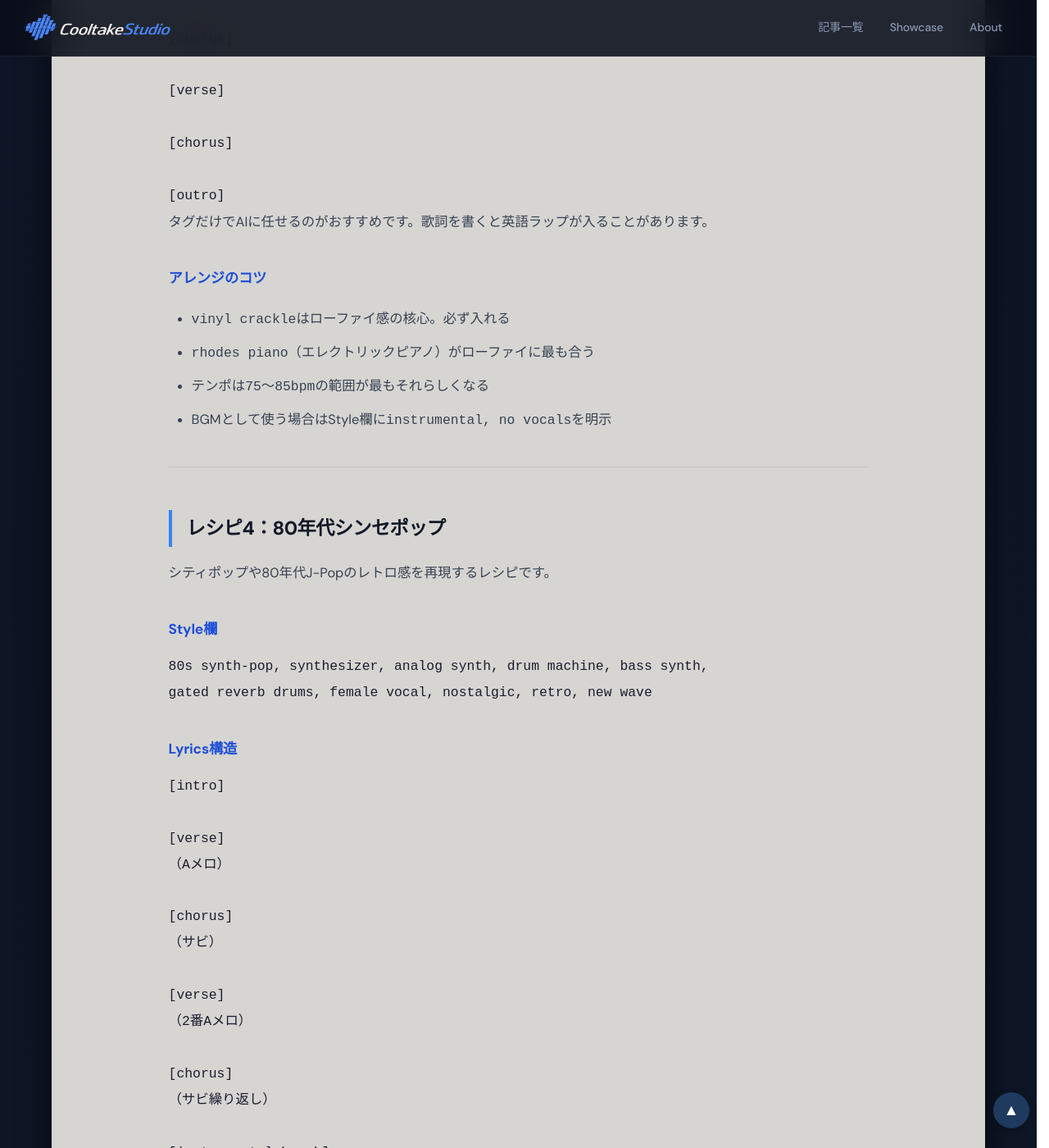
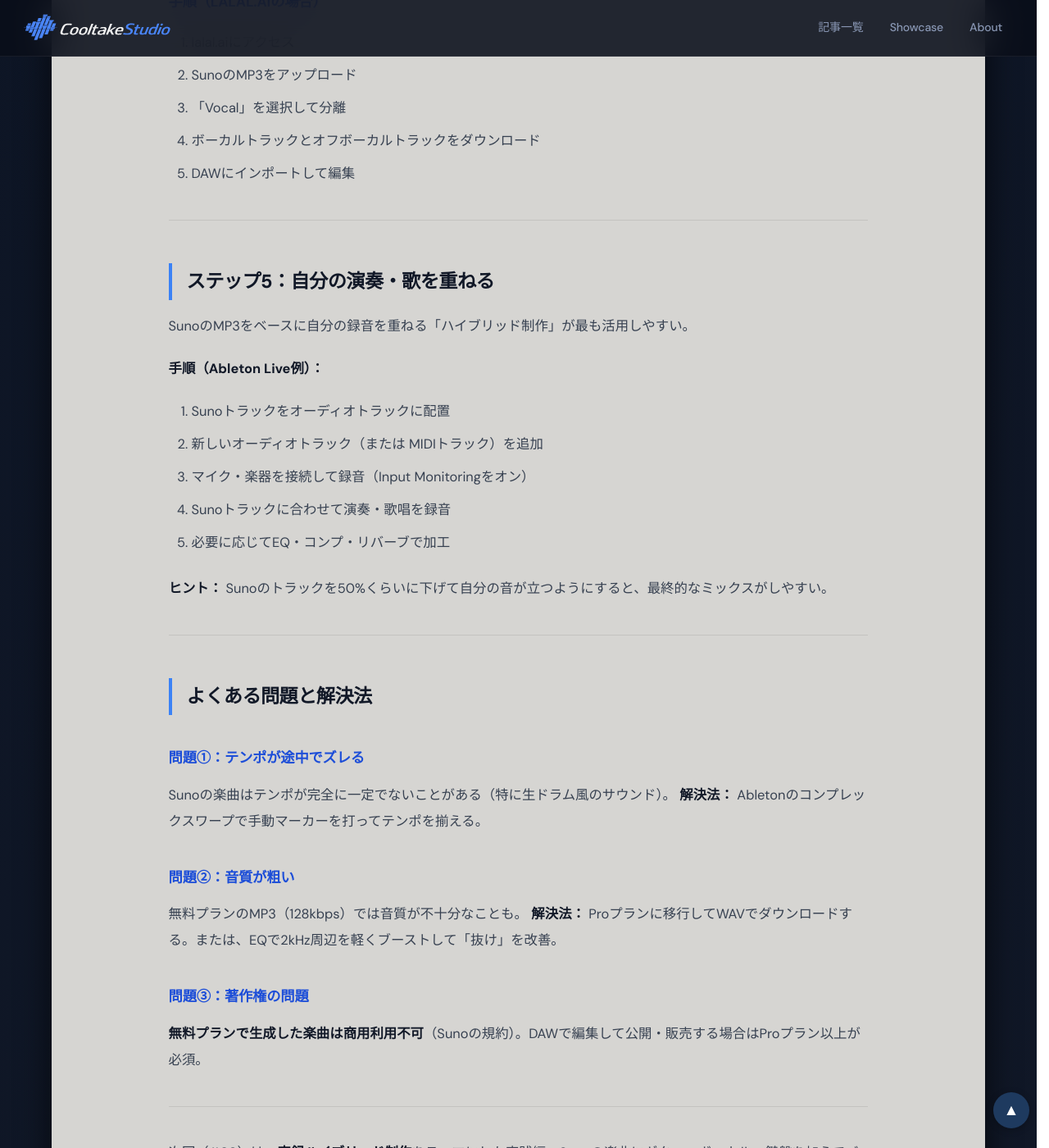
Before and after one commit to cooltake/cooltake-staging, a Jekyll site: the page built from _posts/2026-06-23-suno-guide-08.md, in a window 1280 px wide and 1400 px high, scrolled down 3533 px. Shown: the whole window at 82% size. Built offline with Jekyll 4.4.1, drawn with Linux system fonts in a browser that asks for light colours; some web fonts are replaced; some of the changed text lies outside the part shown.

````diff
--- a/_posts/2026-06-23-suno-guide-08.md
+++ b/_posts/2026-06-23-suno-guide-08.md
@@ -1,264 +1,148 @@
 ---
 layout: post
-title: "ジャンル別プロンプトレシピ — ロック・ジャズ・ローファイ・80sシンセの作り方【第8回】"
-description: "Suno AIでロック・ジャズ・ローファイヒップホップ・80年代シンセポップを作るための実践プロンプトレシピを紹介。コピペして使えるテンプレート集です。"
+title: "【第8回】SunoとDAW連携ガイド｜MP3をAbleton・Logic・Cubaseに読み込んでリミックス・追加録音する方法"
+description: "Suno AIで生成したMP3をDAW（Ableton Live・Logic Pro・Cubase）で活用する方法を解説。テンポ解析・ステムの取り扱い・ボーカルだけ抽出・追加録音まで実践的に紹介。"
 date: 2026-06-23
 categories: [production]
-tags: [Suno, AI音楽, プロンプト, ロック, ジャズ, ローファイ, シンセポップ]
+tags: [Suno AI, DAW, Ableton, Logic Pro, リミックス, AI音楽]
 image: /assets/images/thumb-suno-guide-08.jpg
+series: suno-guide
+series_title: "Sunoで曲を作る"
+series_num: 8
 ---
 
-## プロンプトのレシピ集
+> **このシリーズについて**
+> 「Sunoで曲を作る」全12回のシリーズです。#08はDAWとの連携方法。DAWの基本操作を知っている方向けの内容です。
 
-[第6回](/production/suno-guide-06/)・[第7回](/production/suno-guide-07/)で学んだ楽器コントロールとフレーズタグを、ジャンルごとに組み合わせたレシピ集です。コピペしてそのまま使えるテンプレートとして活用してください。
+## SunoのMP3をDAWで使う場面
 
-各レシピには「Style欄」「Lyrics欄（構造）」「アレンジのコツ」の3点セットで解説します。
+| 使い方 | 説明 |
+|--------|------|
+| **ベーストラックとして使う** | Sunoの楽曲に自分の演奏や歌を重ねる |
+| **リミックス素材として使う** | テンポ・音程を変えてリアレンジ |
+| **ボーカルだけ抽出** | AI Stem分離ツールでボーカルを取り出し別楽曲に使う |
+| **ループ素材として使う** | 一部分を切り出してループさせる |
+| **マスタリング** | EQ・コンプレッションで音質を整える |
 
 ---
 
-## レシピ1：インディーロック
+## ステップ1：SunoからMP3をダウンロード
 
-インディーロック特有の「荒削りな熱量」と「メロディアスなサビ」を再現するレシピです。
+1. 気に入った楽曲の「**...**」メニューをクリック
+2. 「**Download**」→「**Audio**」を選択
+3. MP3ファイルとして保存（通常128〜320kbps）
 
-### Style欄
-```
-indie rock, distorted electric guitar, driving drums, bass, male vocal,
-energetic, slightly rough, 120bpm
-```
-
-### Lyrics構造
-```
-[intro]
-
-[verse]
-（Aメロ歌詞）
-
-[pre-chorus]
-（Bメロ歌詞）
-
-[chorus]
-（サビ歌詞）
-
-[verse]
-（2番Aメロ）
-
-[pre-chorus]
-（2番Bメロ）
-
-[chorus]
-（サビ繰り返し）
-
-[guitar solo]
-
-[chorus]
-（ラストサビ）
-
-[outro]
-```
-
-### アレンジのコツ
-
-- `distorted guitar`だけではなく`crunchy guitar`を加えるとロック特有の粒立ちが出る
-- ドラムのタイトさを上げるには`tight snare`・`punchy kick`を追加
-- イントロにエネルギーを出したい場合は`[intro]`の前に`loud guitar riff`とStyle欄に追記
+> **ヒント：** ProプランではWAV（非圧縮）でのダウンロードも可能。DAWでの編集にはWAVが推奨。
 
 ---
 
-## レシピ2：スウィングジャズ（ビッグバンドスタイル）
+## ステップ2：DAWへのインポート
 
-1940〜50年代のスウィングジャズ感を出すレシピです。
+### Ableton Live
 
-### Style欄
-```
-swing jazz, big band, trumpet, trombone, saxophone, piano, upright bass,
-brush drums, swing feel, 1940s style, brass-driven
-```
+1. ブラウザパネルからMP3をドラッグ＆ドロップ
+2. オーディオトラックに配置される
+3. **Ctrl+Shift+W（Win）/ Cmd+Shift+W（Mac）** でWarpをオンにしてテンポ解析
 
-### Lyrics構造
-```
-[intro]
+**Warpの設定：**
+- Complex Proモード推奨（ボーカル付きの楽曲は特にComplex Proが優秀）
+- 「Warp from here（straight）」でテンポを揃える
 
-[verse]
-（テーマ歌詞またはAI任せ）
+### Logic Pro
 
-[saxophone solo]
+1. プロジェクトのテンポをSunoの楽曲に合わせる（後述のBPM解析を先に行う）
+2. Finderからオーディオトラックにドラッグ＆ドロップ
+3. 「テンポに従う」を選択
 
-[verse]
-（テーマ再現）
+### Cubase
 
-[outro]
-```
-
-### アレンジのコツ
-
-- `big band`を入れることでブラスセクションが自動的に厚くなる
-- `brush drums`はジャズの定番。`drum machine`は絶対に入れない
-- インストにしたい場合はStyle欄に`no vocals, instrumental`を追加し、Lyricsはタグだけにする
-- `swing feel`の代わりに`bebop`を入れるとより速くアグレッシブなスタイルになる
+1. Project → Import → Audio Fileでインポート
+2. Musical Modeをオンにしてテンポ解析
+3. 必要に応じてオーディオワープでテンポ修正
 
 ---
 
-## レシピ3：ローファイヒップホップ
+## ステップ3：BPMを特定する
 
-集中BGM・作業用BGMとして人気のローファイヒップホップのレシピです。
+SunoはBPMをプロンプトで指定しても±5程度ズレることがある。正確なBPMを調べる方法：
 
-### Style欄
-```
-lo-fi hip hop, mellow, vinyl crackle, rhodes piano, soft drums, bass,
-chill, relaxed, nostalgic, 80bpm, no vocals
-```
+### 方法①：DAW内で自動解析
 
-### Lyrics構造
-```
-[intro]
+- Ableton：Warpオン後にBPMが自動表示される
+- Logic：スマートテンポで解析可能
+- Cubase：Detect Tempo機能を使用
 
-[verse]
+### 方法②：無料BPM解析ツール
 
-[chorus]
+**BPMTap（ブラウザで使える）：**
+- 曲に合わせてスペースキーを押してBPMを測定
 
-[verse]
-
-[chorus]
-
-[outro]
-```
-
-タグだけでAIに任せるのがおすすめです。歌詞を書くと英語ラップが入ることがあります。
-
-### アレンジのコツ
-
-- `vinyl crackle`はローファイ感の核心。必ず入れる
-- `rhodes piano`（エレクトリックピアノ）がローファイに最も合う
-- テンポは`75〜85bpm`の範囲が最もそれらしくなる
-- BGMとして使う場合はStyle欄に`instrumental, no vocals`を明示
+**Sonic Visualiser（無料DAW）：**
+- Onset Detectionプラグインを使ってより正確に解析
 
 ---
 
-## レシピ4：80年代シンセポップ
+## ステップ4：ステム分離（ボーカルの抽出）
 
-シティポップや80年代J-Popのレトロ感を再現するレシピです。
+SunoのMP3はすべてのパートがミックスダウンされた状態。ボーカルだけを取り出したい場合はAIステム分離ツールを使う。
 
-### Style欄
-```
-80s synth-pop, synthesizer, analog synth, drum machine, bass synth,
-gated reverb drums, female vocal, nostalgic, retro, new wave
-```
+### 無料ツール
 
-### Lyrics構造
-```
-[intro]
+| ツール | 品質 | 用途 |
+|--------|------|------|
+| **LALAL.AI**（無料枠あり） | 高品質 | ボーカル・ドラム・ベース分離 |
+| **Spleeter**（Python/無料） | 標準 | 2〜5ステム分離 |
+| **Music.ai**（無料枠あり） | 高品質 | 多ステム分離 |
+| **iZotope RX（体験版）** | プロ品質 | 精密なステム編集 |
 
-[verse]
-（Aメロ）
+### 手順（LALAL.AIの場合）
 
-[chorus]
-（サビ）
-
-[verse]
-（2番Aメロ）
-
-[chorus]
-（サビ繰り返し）
-
-[instrumental break]
-
-[chorus]
-（ラストサビ）
-
-[outro]
-```
-
-### アレンジのコツ
-
-- `gated reverb drums`は80年代ドラムの特徴的なサウンドを再現する必須キーワード
-- シティポップ寄りにしたい場合は`city pop`・`japanese 80s pop`を追加
-- `analog synth`＋`pad synth`でレトロな厚みが出る
-- アウトロを長くしたい場合はStyle欄に`long instrumental outro`を追加
+1. lalal.aiにアクセス
+2. SunoのMP3をアップロード
+3. 「Vocal」を選択して分離
+4. ボーカルトラックとオフボーカルトラックをダウンロード
+5. DAWにインポートして編集
 
 ---
 
-## レシピ5：日本語ポップス（J-Pop）
+## ステップ5：自分の演奏・歌を重ねる
 
-現代のJ-Popサウンドを再現するレシピです。
+SunoのMP3をベースに自分の録音を重ねる「ハイブリッド制作」が最も活用しやすい。
 
-### Style欄
-```
-j-pop, piano, strings, synthesizer, female vocal, emotional, uplifting,
-polished production, 120bpm
-```
+**手順（Ableton Live例）：**
 
-### Lyrics構造（日本語歌詞を書く場合）
-```
-[intro]
+1. Sunoトラックをオーディオトラックに配置
+2. 新しいオーディオトラック（または MIDIトラック）を追加
+3. マイク・楽器を接続して録音（Input Monitoringをオン）
+4. Sunoトラックに合わせて演奏・歌唱を録音
+5. 必要に応じてEQ・コンプ・リバーブで加工
 
-[verse]
-春の終わりのホームで
-（以下Aメロ歌詞）
-
-[pre-chorus]
-（Bメロ歌詞）
-
-[chorus]
-（サビ歌詞）
-
-[verse]
-（2番Aメロ）
-
-[pre-chorus]
-（2番Bメロ）
-
-[chorus]
-（2番サビ：1番と同じ構成・単語を置き換えて情緒を広げる）
-
-[bridge]
-（転換部分）
-
-[chorus]
-（ラストサビ：1番または2番の繰り返しでパワーを出す）
-
-[outro]
-```
-
-### アレンジのコツ
-
-- 日本語歌詞は行を短く（10〜16文字）保つ
-- 漢字が多い行はひらがな・カタカナを混ぜて読みやすく
-- `polished production`を加えると整ったプロ的サウンドになる
+**ヒント：** Sunoのトラックを50%くらいに下げて自分の音が立つようにすると、最終的なミックスがしやすい。
 
 ---
 
-## レシピ活用のコツ
+## よくある問題と解決法
 
-### 生成を繰り返す
+### 問題①：テンポが途中でズレる
 
-同じプロンプトでも毎回結果が違います。気に入った曲が出るまで5〜10回は生成してみましょう。
+Sunoの楽曲はテンポが完全に一定でないことがある（特に生ドラム風のサウンド）。
+**解決法：** Abletonのコンプレックスワープで手動マーカーを打ってテンポを揃える。
 
-### レシピを組み合わせる
+### 問題②：音質が粗い
 
-「ローファイ×80sシンセ」「ジャズ×ポストロック」など、2つのジャンルをStyle欄で組み合わせるとユニークなサウンドが生まれます。
+無料プランのMP3（128kbps）では音質が不十分なことも。
+**解決法：** Proプランに移行してWAVでダウンロードする。または、EQで2kHz周辺を軽くブーストして「抜け」を改善。
 
-```
-lo-fi, 80s synth, mellow, analog synth, vinyl crackle, no vocals, nostalgic
-```
+### 問題③：著作権の問題
+
+**無料プランで生成した楽曲は商用利用不可**（Sunoの規約）。DAWで編集して公開・販売する場合はProプラン以上が必須。
 
 ---
 
-<div class="cta-soundhouse">
-<p>音楽制作に必要な機材はサウンドハウスで。DTM・録音機材を豊富に取り揃えています。</p>
-<a href="https://h.accesstrade.net/sp/cc?rk=01001xqc00os63&url=https%3A%2F%2Fwww.soundhouse.co.jp%2Fsearch%2Findex%2F%3Fcategory%3D%26search_all%3DDTM" rel="nofollow" referrerpolicy="no-referrer-when-downgrade">サウンドハウスでDTM機材を見る</a>
-</div>
+次回（#09）は、**宅録ハイブリッド制作**をテーマにした実践編。Sunoの楽曲にギター・ボーカル・鍵盤を加えてバンドサウンドを完成させる具体的なワークフローを紹介する。
 
-<div style="margin:2rem 0;">
-  <p style="text-align:center;font-size:.78rem;color:#6b7280;margin-bottom:.6rem;">この記事：第8回「ジャンル別プロンプトレシピ — ロック・ジャズ・ローファイ・80sシンセ編」</p>
-  <div style="display:flex;flex-wrap:wrap;gap:.8rem;">
-    <a href="/production/suno-guide-07/" style="flex:1;min-width:200px;display:block;padding:.6rem 1.1rem;background:#e8edf2;border:1px solid #c8c5c0;border-radius:8px;color:#1e3a5f;text-decoration:none;font-size:.85rem;line-height:1.5;">
-      <span style="display:block;font-size:.72rem;opacity:.75;margin-bottom:2px;">← 前の記事</span>
-      <span>第7回：フレーズ単位の制御 — イントロ・ソロ・ブレイクを意図通りに作る</span>
-    </a>
-    <a href="/production/suno-guide-09/" style="flex:1;min-width:200px;text-align:right;display:block;padding:.6rem 1.1rem;background:#e8edf2;border:1px solid #c8c5c0;border-radius:8px;color:#1e3a5f;text-decoration:none;font-size:.85rem;line-height:1.5;">
-      <span style="display:block;font-size:.72rem;opacity:.75;margin-bottom:2px;">次の記事 →</span>
-      <span>第9回：インスト・BGMをSunoで作る — DAWに読み込んで仕上げる</span>
-    </a>
-  </div>
-  <p style="text-align:center;margin-top:.8rem;"><a href="/series-list.html?series=suno-guide" style="color:#1e3a5f;font-size:.82rem;text-decoration:underline;">シリーズ記事一覧を見る</a></p>
-</div>
+---
+
+{% include suno-series-nav.html current=8 %}
+
+{% include suno-cta.html %}
````
